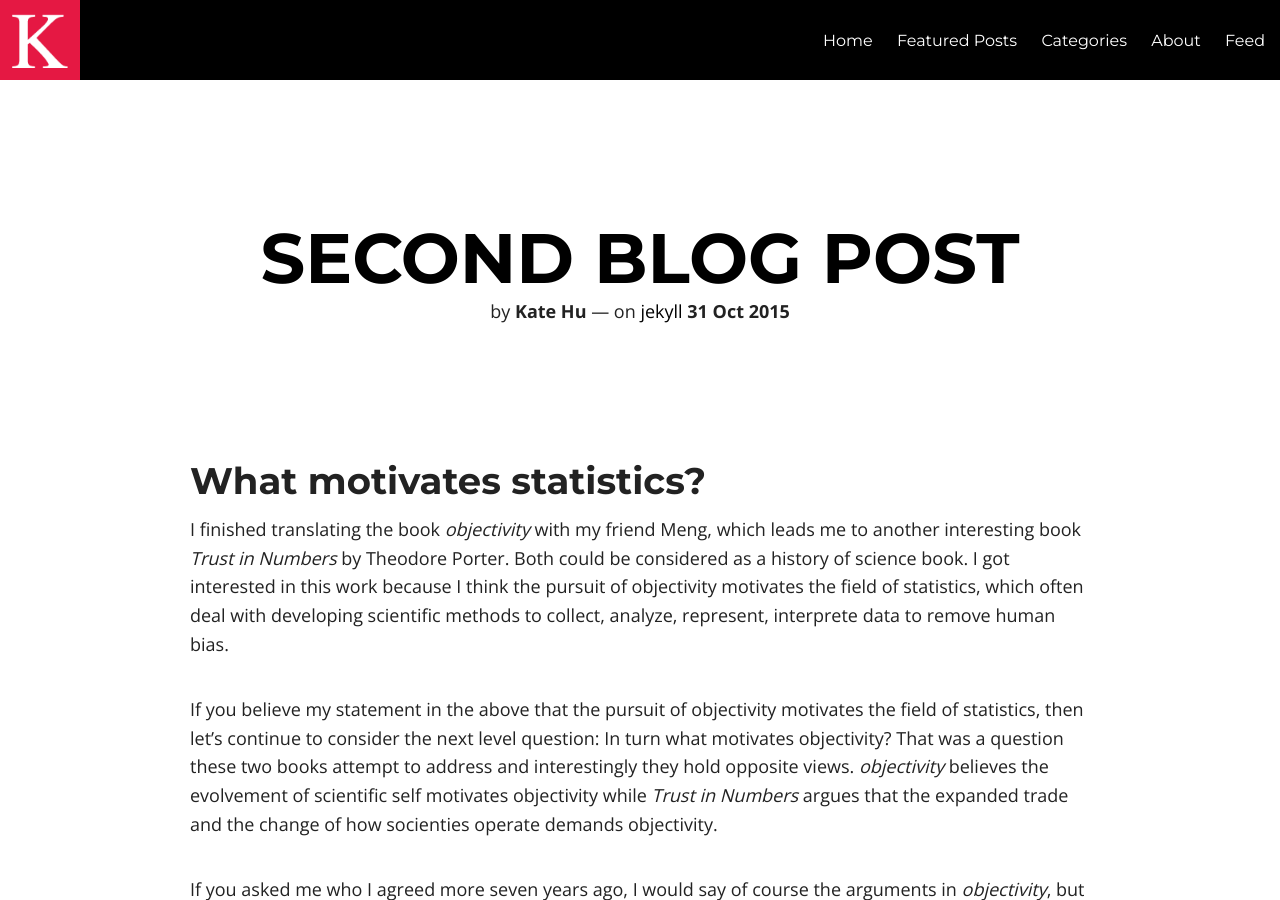
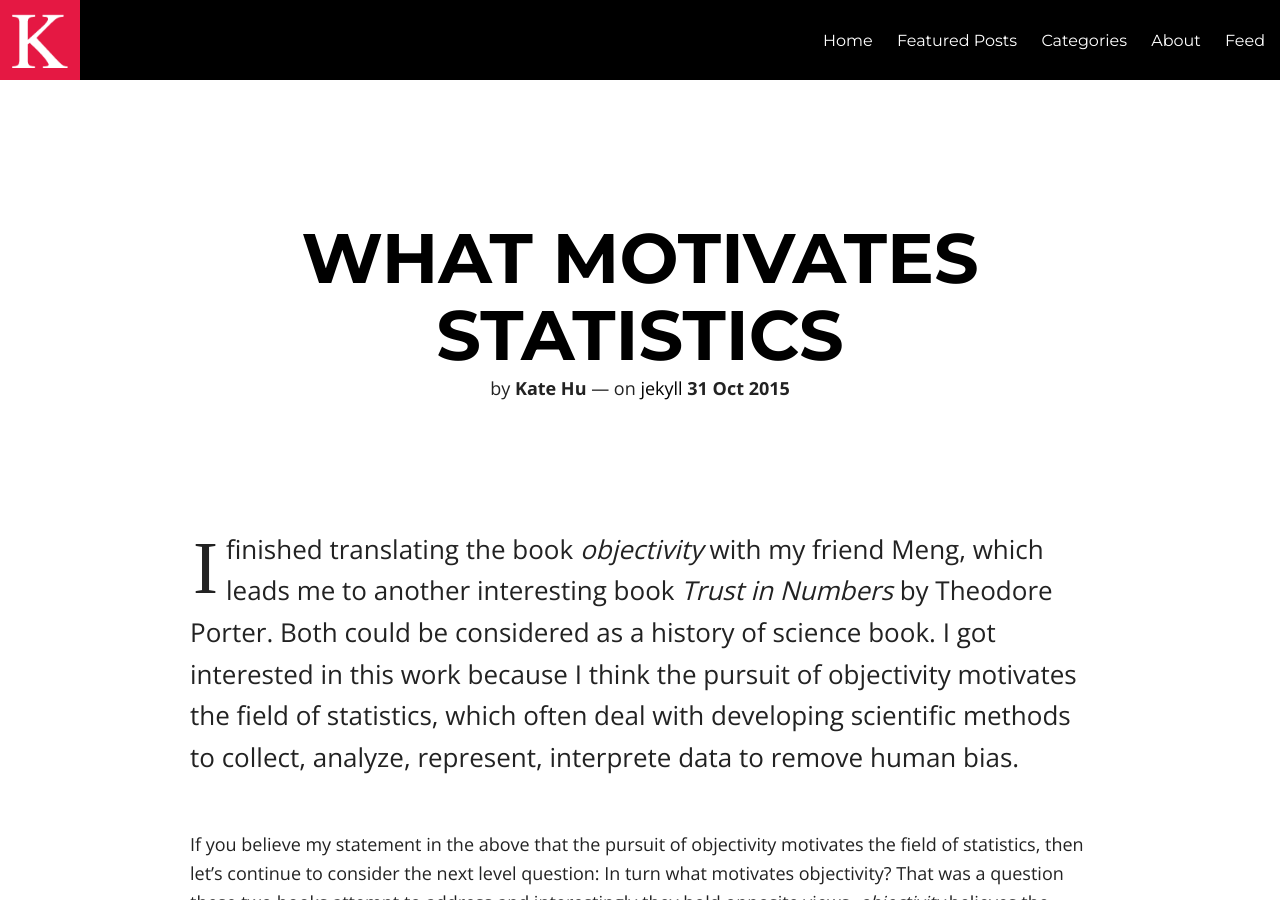
Before and after one commit to katehu/katehu.github.io, a Jekyll site: the page built from _posts/2015-10-31-second-blog-post.md, in a window 1280 px wide and 900 px high. Built offline with Jekyll 4.4.1, drawn with Linux system fonts in a browser that asks for light colours; nearby versions of some CDN libraries.

Commit message:
Update 2015-10-31-second-blog-post.md

```diff
--- a/_posts/2015-10-31-second-blog-post.md
+++ b/_posts/2015-10-31-second-blog-post.md
@@ -1,6 +1,6 @@
 ---
 layout: post
-title: "Second Blog Post"
+title: "What motivates statistics"
 description:
 headline:
 modified: 2021-05-07
```
Also changed, not shown: other parts of _posts/2015-10-31-second-blog-post.md (+0 -3 lines).
